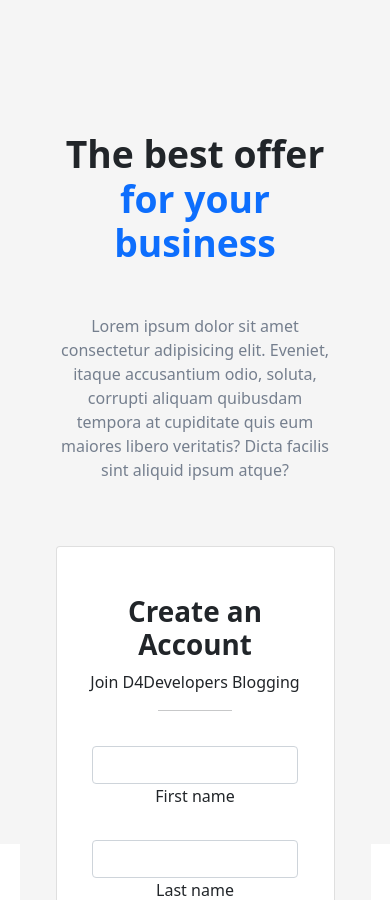
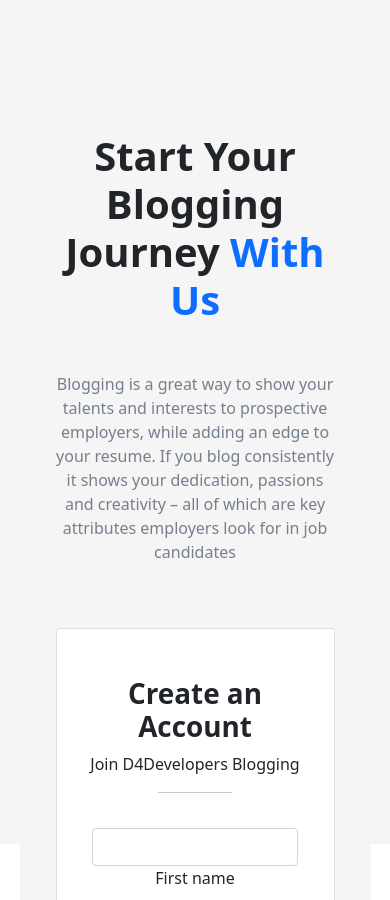
Before and after one commit to 03prashantpk/D4Developers, a PHP site: page /register.html in a window 390 px wide. Shown: the top 900 px of the page. Run offline with PHP 8.4, Linux system fonts and the light colour scheme.

Commit message:
Content Improvement

```diff
--- a/assets/css/style.css
+++ b/assets/css/style.css
@@ -106,7 +106,8 @@ button:hover {
 }
 .d4developer_Name span {
   font-weight: 900;
-  color: #FBB27C;
+  color: orange;
+
 }
 .d4developer_Name:hover {
   color: #fff;
@@ -115,10 +116,11 @@ button:hover {
 
 .landing-page {
   min-height: 100vh;
-  background-color: #674baf;
-  background-image: url(https://bit.ly/3CA3FP6);
+  background: linear-gradient(to bottom, #0066ff 0%, #9999ff 100%);
+
+  /* background-image: url(https://bit.ly/3CA3FP6); */
   background-repeat: no-repeat;
-  background-size: 85% 100%;
+  background-size: 100% 100%;
   background-position: center;
   overflow: auto;
   padding: 2em 4em;
@@ -178,6 +180,9 @@ button:hover {
   height: 100vh;
   padding: 0% 5%;
   background-color: #f5f5f5;
+}
+.LoginContent{
+  font-size: 3.75rem;
 }
 .login-page .login-welcome-back {
   font-weight: 900;
@@ -263,6 +268,13 @@ button:hover {
     justify-content: center;
   }
 }
+
+@media (min-width: 110px) and (max-width: 632px) {
+  .LoginContent{
+    font-size: 2.5rem;
+  }
+}
+
 /* For medium screen */
 /* </---------Media Queries---------> */
 /*
--- a/index.html
+++ b/index.html
@@ -17,7 +17,7 @@
 
         <div class="container">
             <!-- logo -->
-            <a href="#" class="d4developer_Name"><span>D4D</span>evelopers</a>
+            <a href="#" class="d4developer_Name"><span class="LogoSpan">D4D</span>evelopers</a>
 
             <div class="hero">
                 <div class="hero-img">
@@ -30,7 +30,7 @@
 
                     <p class="text">Lorem ipsum dolor sit amet consectetur adipisicing elit. Iusto maxime laborum natus voluptates tempora. Consectetur modi repudiandae eveniet! Nam amet accusantium quia esse odit quaerat voluptatem officia saepe incidunt nisi.</p>
 
-                    <button class="btn text shadow-1">Create Blog</button>
+                    <button class="btn text shadow-1"><a href="register.html" class="text-deco-none">Create Blog</a></button>
                 </div>
             </div>
         </div>
--- a/register.html
+++ b/register.html
@@ -23,15 +23,14 @@
             <div class="container">
                 <div class="row gx-lg-5 align-items-center">
                     <div class="col-lg-6 mb-5 mb-lg-0">
-                        <h1 class="my-5 display-3 fw-bold ls-tight">
-                            The best offer <br />
-                            <span class="text-primary">for your business</span>
+                        <h1 class="my-5 display-3 fw-bold ls-tight LoginContent">
+                            Start Your Blogging Journey
+                            <span class="text-primary LoginContent">With Us</span>
                         </h1>
                         <p style="color: hsl(217, 10%, 50.8%)">
-                            Lorem ipsum dolor sit amet consectetur adipisicing elit. Eveniet, itaque accusantium odio, soluta, corrupti aliquam quibusdam tempora at cupiditate quis eum maiores libero veritatis? Dicta facilis sint aliquid ipsum atque?
+                            Blogging is a great way to show your talents and interests to prospective employers, while adding an edge to your resume. If you blog consistently it shows your dedication, passions and creativity – all of which are key attributes employers look for in job candidates
                         </p>
                     </div>
-
                     <div class="col-lg-6 mb-5 mb-lg-0">
                         <div class="card">
                             <div class="card-body py-5 px-md-5">
```
Also changed, not shown: login.html (+4 -4 lines), assets/css/_main.scss (line endings or trailing spaces).
